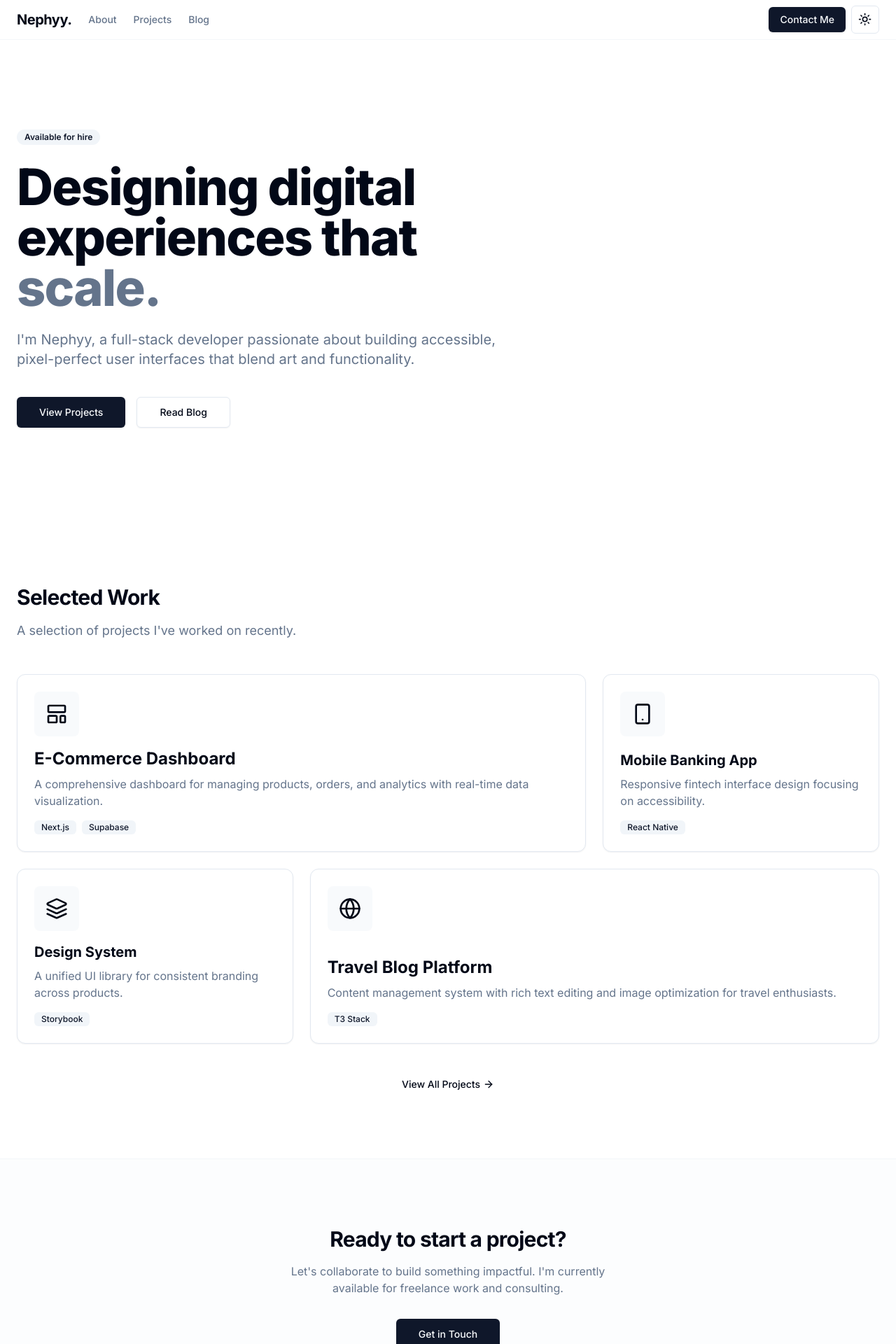
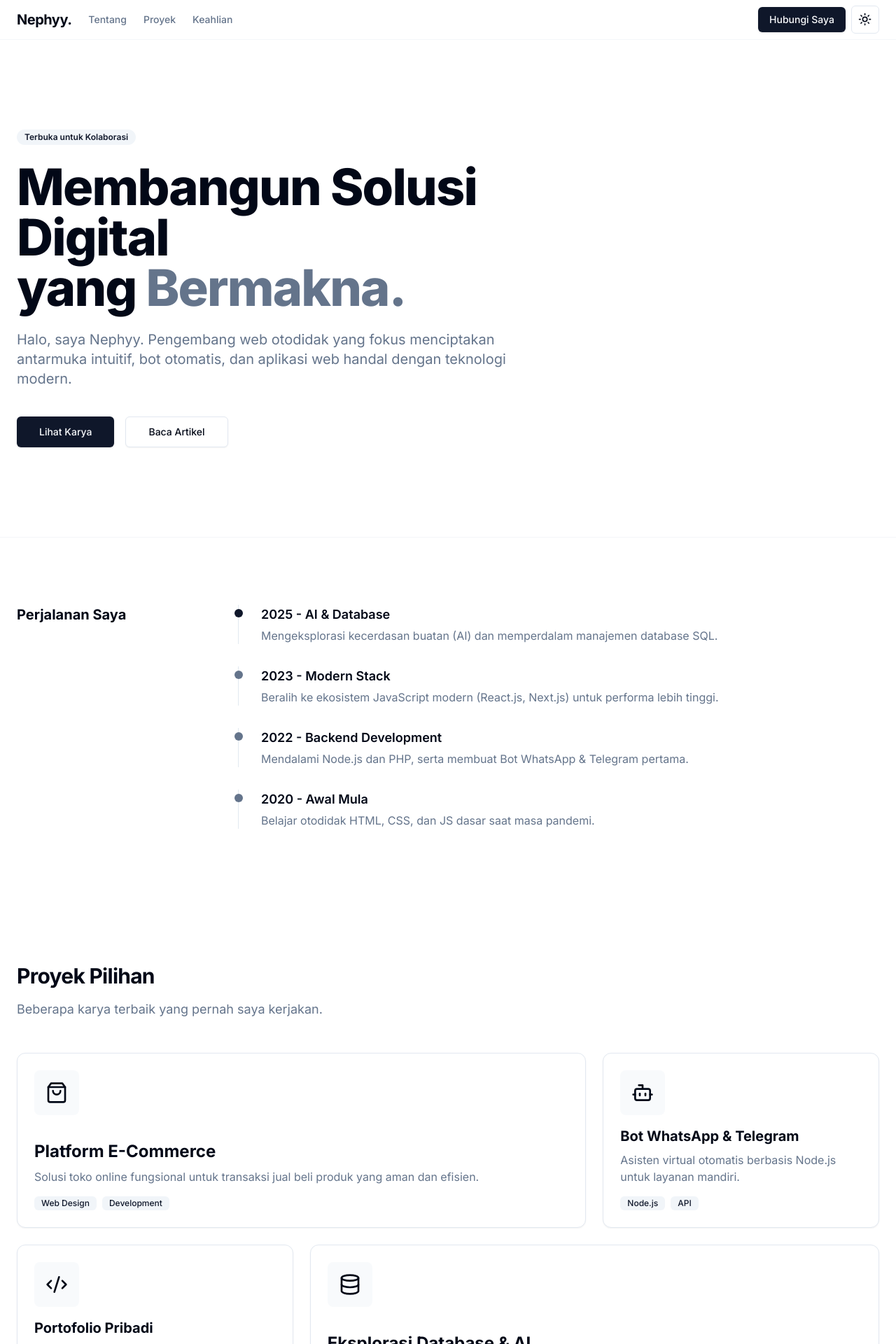
Before and after one commit to Nephyy1/nephyy-portofolio, a Next.js app: page / in a window 1280 px wide. Shown: the top 1920 px of the page at 70% size. Built offline with nearby package versions, Linux system fonts and the light colour scheme.

Commit message:
Update page.tsx

```diff
--- a/app/page.tsx
+++ b/app/page.tsx
@@ -1,5 +1,5 @@
 import Link from "next/link";
-import { ArrowRight, Github, Globe, Layers, LayoutTemplate, Smartphone } from "lucide-react";
+import { ArrowRight, Github, Globe, Layers, ShoppingBag, Smartphone, Bot, Database, Code2 } from "lucide-react";
 import { ThemeToggle } from "@/components/theme-toggle";
 
 export default function Home() {
@@ -12,17 +12,18 @@ export default function Home() {
               Nephyy.
             </Link>
             <nav className="hidden md:flex items-center gap-6 text-sm font-medium text-muted-foreground">
-              <Link href="#" className="transition-colors hover:text-foreground">About</Link>
-              <Link href="#" className="transition-colors hover:text-foreground">Projects</Link>
-              <Link href="#" className="transition-colors hover:text-foreground">Blog</Link>
+              <Link href="#" className="transition-colors hover:text-foreground">Tentang</Link>
+              <Link href="#" className="transition-colors hover:text-foreground">Proyek</Link>
+              <Link href="#" className="transition-colors hover:text-foreground">Keahlian</Link>
             </nav>
           </div>
           <div className="flex items-center gap-2">
              <Link
-                href="#"
+                href="https://wa.me/79992461528"
+                target="_blank"
                 className="hidden md:inline-flex h-9 items-center justify-center rounded-md bg-primary px-4 py-2 text-sm font-medium text-primary-foreground shadow transition-colors hover:bg-primary/90 focus-visible:outline-none focus-visible:ring-1 focus-visible:ring-ring"
              >
-                Contact Me
+                Hubungi Saya
              </Link>
              <ThemeToggle />
           </div>
@@ -32,34 +33,64 @@ export default function Home() {
       <main className="flex-1">
         <section className="container px-6 py-24 md:py-32 flex flex-col items-start gap-6 max-w-screen-xl mx-auto">
           <div className="inline-flex items-center rounded-full border px-2.5 py-0.5 text-xs font-semibold transition-colors focus:outline-none focus:ring-2 focus:ring-ring focus:ring-offset-2 border-transparent bg-secondary text-secondary-foreground hover:bg-secondary/80">
-            Available for hire
+            Terbuka untuk Kolaborasi
           </div>
           <h1 className="text-4xl md:text-6xl lg:text-7xl font-extrabold tracking-tight text-foreground max-w-3xl">
-            Designing digital <br className="hidden md:block"/> experiences that <span className="text-muted-foreground">scale.</span>
+            Membangun Solusi Digital <br className="hidden md:block"/> yang <span className="text-muted-foreground">Bermakna.</span>
           </h1>
           <p className="max-w-[700px] text-lg text-muted-foreground md:text-xl">
-            I'm Nephyy, a full-stack developer passionate about building accessible, pixel-perfect user interfaces that blend art and functionality.
+            Halo, saya Nephyy. Pengembang web otodidak yang fokus menciptakan antarmuka intuitif, bot otomatis, dan aplikasi web handal dengan teknologi modern.
           </p>
           <div className="flex flex-col sm:flex-row gap-4 mt-4 w-full sm:w-auto">
              <Link
-                href="#"
+                href="#projects"
                 className="inline-flex h-11 items-center justify-center rounded-md bg-primary px-8 text-sm font-medium text-primary-foreground shadow transition-colors hover:bg-primary/90 focus-visible:outline-none focus-visible:ring-1 focus-visible:ring-ring"
              >
-                View Projects
+                Lihat Karya
              </Link>
              <Link
                 href="#"
                 className="inline-flex h-11 items-center justify-center rounded-md border border-input bg-background px-8 text-sm font-medium shadow-sm transition-colors hover:bg-accent hover:text-accent-foreground focus-visible:outline-none focus-visible:ring-1 focus-visible:ring-ring"
              >
-                Read Blog
+                Baca Artikel
              </Link>
           </div>
         </section>
 
-        <section className="container px-6 py-12 md:py-24 max-w-screen-xl mx-auto">
+        <section className="container px-6 py-12 max-w-screen-xl mx-auto border-t border-border/40">
+            <div className="grid grid-cols-1 md:grid-cols-4 gap-8 py-12">
+                <div className="col-span-1 md:col-span-1">
+                    <h3 className="text-xl font-bold mb-4">Perjalanan Saya</h3>
+                </div>
+                <div className="col-span-1 md:col-span-3 space-y-8">
+                    <div className="relative pl-8 border-l border-border">
+                        <span className="absolute -left-1.5 top-1.5 h-3 w-3 rounded-full bg-primary"></span>
+                        <h4 className="font-semibold text-lg">2025 - AI & Database</h4>
+                        <p className="text-muted-foreground mt-1">Mengeksplorasi kecerdasan buatan (AI) dan memperdalam manajemen database SQL.</p>
+                    </div>
+                    <div className="relative pl-8 border-l border-border">
+                        <span className="absolute -left-1.5 top-1.5 h-3 w-3 rounded-full bg-muted-foreground"></span>
+                        <h4 className="font-semibold text-lg">2023 - Modern Stack</h4>
+                        <p className="text-muted-foreground mt-1">Beralih ke ekosistem JavaScript modern (React.js, Next.js) untuk performa lebih tinggi.</p>
+                    </div>
+                    <div className="relative pl-8 border-l border-border">
+                        <span className="absolute -left-1.5 top-1.5 h-3 w-3 rounded-full bg-muted-foreground"></span>
+                        <h4 className="font-semibold text-lg">2022 - Backend Development</h4>
+                        <p className="text-muted-foreground mt-1">Mendalami Node.js dan PHP, serta membuat Bot WhatsApp & Telegram pertama.</p>
+                    </div>
+                    <div className="relative pl-8 border-l border-border">
+                        <span className="absolute -left-1.5 top-1.5 h-3 w-3 rounded-full bg-muted-foreground"></span>
+                        <h4 className="font-semibold text-lg">2020 - Awal Mula</h4>
+                        <p className="text-muted-foreground mt-1">Belajar otodidak HTML, CSS, dan JS dasar saat masa pandemi.</p>
+                    </div>
+                </div>
+            </div>
+        </section>
+
+        <section id="projects" className="container px-6 py-12 md:py-24 max-w-screen-xl mx-auto">
           <div className="flex flex-col gap-4 mb-12">
-            <h2 className="text-3xl font-bold tracking-tight">Selected Work</h2>
-            <p className="text-muted-foreground text-lg">A selection of projects I've worked on recently.</p>
+            <h2 className="text-3xl font-bold tracking-tight">Proyek Pilihan</h2>
+            <p className="text-muted-foreground text-lg">Beberapa karya terbaik yang pernah saya kerjakan.</p>
           </div>
 
           <div className="grid grid-cols-1 md:grid-cols-3 gap-6">
@@ -67,14 +98,14 @@ export default function Home() {
             <div className="group relative rounded-xl border bg-card text-card-foreground shadow-sm hover:shadow-md transition-all overflow-hidden col-span-1 md:col-span-2">
                <div className="p-6 flex flex-col h-full justify-between">
                   <div className="mb-4 p-4 rounded-lg bg-secondary/50 w-fit">
-                    <LayoutTemplate className="w-8 h-8 text-foreground" />
+                    <ShoppingBag className="w-8 h-8 text-foreground" />
                   </div>
                   <div>
-                    <h3 className="text-2xl font-bold mb-2">E-Commerce Dashboard</h3>
-                    <p className="text-muted-foreground mb-4">A comprehensive dashboard for managing products, orders, and analytics with real-time data visualization.</p>
+                    <h3 className="text-2xl font-bold mb-2">Platform E-Commerce</h3>
+                    <p className="text-muted-foreground mb-4">Solusi toko online fungsional untuk transaksi jual beli produk yang aman dan efisien.</p>
                     <div className="flex gap-2">
-                        <span className="text-xs font-medium px-2.5 py-0.5 rounded-md bg-secondary text-secondary-foreground">Next.js</span>
-                        <span className="text-xs font-medium px-2.5 py-0.5 rounded-md bg-secondary text-secondary-foreground">Supabase</span>
+                        <span className="text-xs font-medium px-2.5 py-0.5 rounded-md bg-secondary text-secondary-foreground">Web Design</span>
+                        <span className="text-xs font-medium px-2.5 py-0.5 rounded-md bg-secondary text-secondary-foreground">Development</span>
                     </div>
                   </div>
                </div>
@@ -83,13 +114,14 @@ export default function Home() {
             <div className="group relative rounded-xl border bg-card text-card-foreground shadow-sm hover:shadow-md transition-all overflow-hidden col-span-1">
                <div className="p-6 flex flex-col h-full justify-between">
                   <div className="mb-4 p-4 rounded-lg bg-secondary/50 w-fit">
-                    <Smartphone className="w-8 h-8 text-foreground" />
+                    <Bot className="w-8 h-8 text-foreground" />
                   </div>
                   <div>
-                    <h3 className="text-xl font-bold mb-2">Mobile Banking App</h3>
-                    <p className="text-muted-foreground mb-4">Responsive fintech interface design focusing on accessibility.</p>
+                    <h3 className="text-xl font-bold mb-2">Bot WhatsApp & Telegram</h3>
+                    <p className="text-muted-foreground mb-4">Asisten virtual otomatis berbasis Node.js untuk layanan mandiri.</p>
                     <div className="flex gap-2">
-                        <span className="text-xs font-medium px-2.5 py-0.5 rounded-md bg-secondary text-secondary-foreground">React Native</span>
+                        <span className="text-xs font-medium px-2.5 py-0.5 rounded-md bg-secondary text-secondary-foreground">Node.js</span>
+                        <span className="text-xs font-medium px-2.5 py-0.5 rounded-md bg-secondary text-secondary-foreground">API</span>
                     </div>
                   </div>
                </div>
@@ -98,13 +130,14 @@ export default function Home() {
             <div className="group relative rounded-xl border bg-card text-card-foreground shadow-sm hover:shadow-md transition-all overflow-hidden col-span-1">
                <div className="p-6 flex flex-col h-full justify-between">
                   <div className="mb-4 p-4 rounded-lg bg-secondary/50 w-fit">
-                    <Layers className="w-8 h-8 text-foreground" />
+                    <Code2 className="w-8 h-8 text-foreground" />
                   </div>
                   <div>
-                    <h3 className="text-xl font-bold mb-2">Design System</h3>
-                    <p className="text-muted-foreground mb-4">A unified UI library for consistent branding across products.</p>
+                    <h3 className="text-xl font-bold mb-2">Portofolio Pribadi</h3>
+                    <p className="text-muted-foreground mb-4">Platform digital personal branding untuk menampilkan showcase keahlian.</p>
                      <div className="flex gap-2">
-                        <span className="text-xs font-medium px-2.5 py-0.5 rounded-md bg-secondary text-secondary-foreground">Storybook</span>
+                        <span className="text-xs font-medium px-2.5 py-0.5 rounded-md bg-secondary text-secondary-foreground">Next.js</span>
+                        <span className="text-xs font-medium px-2.5 py-0.5 rounded-md bg-secondary text-secondary-foreground">Tailwind</span>
                     </div>
                   </div>
                </div>
@@ -113,13 +146,14 @@ export default function Home() {
              <div className="group relative rounded-xl border bg-card text-card-foreground shadow-sm hover:shadow-md transition-all overflow-hidden col-span-1 md:col-span-2">
                <div className="p-6 flex flex-col h-full justify-between">
                   <div className="mb-4 p-4 rounded-lg bg-secondary/50 w-fit">
-                    <Globe className="w-8 h-8 text-foreground" />
+                    <Database className="w-8 h-8 text-foreground" />
                   </div>
                   <div>
-                    <h3 className="text-2xl font-bold mb-2">Travel Blog Platform</h3>
-                    <p className="text-muted-foreground mb-4">Content management system with rich text editing and image optimization for travel enthusiasts.</p>
+                    <h3 className="text-2xl font-bold mb-2">Eksplorasi Database & AI</h3>
+                    <p className="text-muted-foreground mb-4">Proyek eksperimental dalam manajemen data SQL dan integrasi kecerdasan buatan sederhana.</p>
                      <div className="flex gap-2">
-                        <span className="text-xs font-medium px-2.5 py-0.5 rounded-md bg-secondary text-secondary-foreground">T3 Stack</span>
+                        <span className="text-xs font-medium px-2.5 py-0.5 rounded-md bg-secondary text-secondary-foreground">SQL</span>
+                        <span className="text-xs font-medium px-2.5 py-0.5 rounded-md bg-secondary text-secondary-foreground">Python</span>
                     </div>
                   </div>
                </div>
@@ -129,22 +163,23 @@ export default function Home() {
 
            <div className="mt-12 flex justify-center">
              <Link href="#" className="group inline-flex items-center text-sm font-medium hover:text-primary transition-colors">
-               View All Projects <ArrowRight className="ml-1 w-4 h-4 group-hover:translate-x-1 transition-transform"/>
+               Lihat Semua Proyek <ArrowRight className="ml-1 w-4 h-4 group-hover:translate-x-1 transition-transform"/>
              </Link>
            </div>
         </section>
 
         <section className="border-t border-border/40 bg-secondary/20">
            <div className="container px-6 py-16 md:py-24 max-w-screen-xl mx-auto text-center">
-              <h2 className="text-3xl font-bold tracking-tight mb-4">Ready to start a project?</h2>
+              <h2 className="text-3xl font-bold tracking-tight mb-4">Tertarik bekerja sama?</h2>
               <p className="text-muted-foreground mb-8 max-w-lg mx-auto">
-                Let's collaborate to build something impactful. I'm currently available for freelance work and consulting.
+                Mari berkolaborasi menciptakan sesuatu yang hebat. Saya terbuka untuk proyek freelance dan konsultasi.
               </p>
               <Link
-                href="#"
+                href="https://wa.me/79992461528"
+                target="_blank"
                 className="inline-flex h-11 items-center justify-center rounded-md bg-primary px-8 text-sm font-medium text-primary-foreground shadow transition-colors hover:bg-primary/90"
              >
-                Get in Touch
+                Hubungi via WhatsApp
              </Link>
            </div>
         </section>
@@ -153,11 +188,11 @@ export default function Home() {
       <footer className="border-t border-border/40 bg-background py-8">
         <div className="container px-6 flex flex-col md:flex-row items-center justify-between gap-4 max-w-screen-xl mx-auto">
           <p className="text-sm text-muted-foreground">
-            © 2024 Nephyy. Built with Next.js & Tailwind.
+            © 2025 Nephyy. Hak cipta dilindungi undang-undang.
           </p>
           <div className="flex items-center gap-4 text-muted-foreground">
             <Link href="#" className="hover:text-foreground transition-colors"><Github className="w-5 h-5" /></Link>
-            <Link href="#" className="hover:text-foreground transition-colors"><Globe className="w-5 h-5" /></Link>
+            <Link href="https://nephyy.my.id" className="hover:text-foreground transition-colors"><Globe className="w-5 h-5" /></Link>
           </div>
         </div>
       </footer>
```
